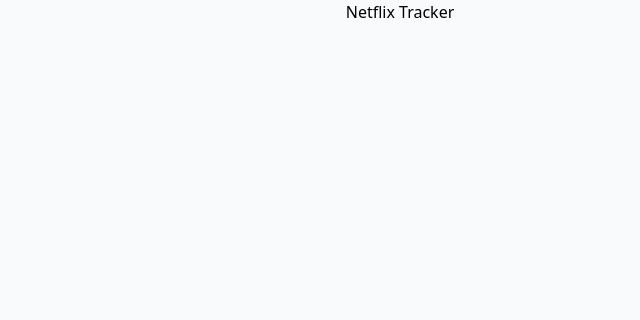
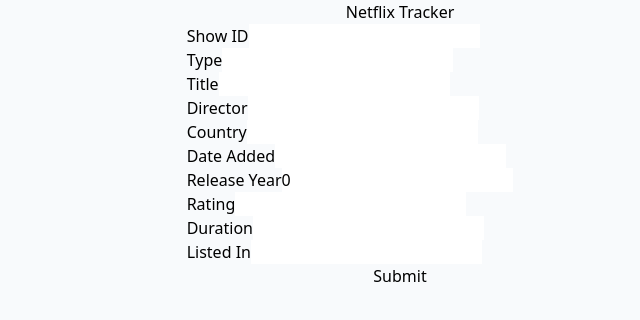
Before and after one commit to drewwdev/NetflixTracker, a React (Vite) app in the folder ClientApp/: page /Media/update/1 in a window 1280 px wide. Before the commit this address had no page. Shown: the top 320 px of the page, without its empty margins (240-880 px from the left). Built offline with nearby package versions, Linux system fonts and the light colour scheme; no server answers.

Commit message:
update is working

```diff
--- a/ClientApp/src/App.tsx
+++ b/ClientApp/src/App.tsx
@@ -1,16 +1,22 @@
 import React from 'react'
-import { BrowserRouter, Route, Routes } from 'react-router-dom'
-import CreateNewMedia from './components/CreateNewMedia'
-import MediaList from './components/MediaList'
+import { BrowserRouter, Link, Route, Routes } from 'react-router-dom'
+import CreateNewMedia from './pages/CreateNewMedia'
+import GetMediaList from './pages/GetMediaList'
+import GetSingleMedia from './pages/GetSingleMedia'
+import UpdateSingleMedia from './pages/UpdateSingleMedia'
 
 export function App() {
   return (
     <BrowserRouter>
       <div className="flex flex-col items-center h-screen bg-slate-50">
-        <h1>Netflix Tracker</h1>
+        <Link to="/">
+          <h1>Netflix Tracker</h1>
+        </Link>
         <Routes>
-          <Route path="/" element={<MediaList />} />
-          <Route path="/CreateNewMedia" element={<CreateNewMedia />} />
+          <Route path="/" element={<GetMediaList />} />
+          <Route path="/Media/create" element={<CreateNewMedia />} />
+          <Route path="/Media/:id" element={<GetSingleMedia />} />
+          <Route path="/Media/update/:id" element={<UpdateSingleMedia />} />
         </Routes>
       </div>
     </BrowserRouter>
--- a/ClientApp/src/components/MediaList.tsx
+++ b/ClientApp/src/pages/GetMediaList.tsx
@@ -3,7 +3,7 @@
 import { Link } from 'react-router-dom'
 import { MediaType } from '../types'
 
-function MediaList() {
+function GetMediaList() {
   const { data: Media = [] } = useQuery<MediaType[]>(
     'media',
     async function () {
@@ -33,6 +33,10 @@
           {Media.map(function (Media: MediaType) {
             return (
               <tr key={Media.id}>
+                <Link
+                  to={`/Media/${Media.id}`}
+                  className="flex-col justify-center"
+                >
                   <td>{Media.showId}</td>
                   <td>{Media.type}</td>
                   <td>{Media.title}</td>
@@ -43,12 +47,7 @@
                   <td>{Media.rating}</td>
                   <td>{Media.duration}</td>
                   <td>{Media.listedIn}</td>
-                <td>
-                  <button className="px-12">Update</button>
-                </td>
-                <td>
-                  <button>Delete</button>
-                </td>
+                </Link>
               </tr>
             )
           })}
@@ -58,4 +57,4 @@
   )
 }
 
-export default MediaList
+export default GetMediaList
--- /dev/null
+++ b/ClientApp/src/pages/GetSingleMedia.tsx
@@ -0,0 +1,92 @@
+import React from 'react'
+import { useQuery } from 'react-query'
+import { useParams } from 'react-router'
+import { Link, useNavigate } from 'react-router-dom'
+import { MediaType } from '../types'
+
+async function loadOneEntry(id: string | undefined) {
+  const response = await fetch(`/api/Media/${id}`)
+  if (response.ok) {
+    return response.json()
+  } else {
+    throw await response.json()
+  }
+}
+
+function GetSingleMedia() {
+  const navigate = useNavigate()
+
+  async function handleDelete(event: React.MouseEvent<HTMLButtonElement>) {
+    event.preventDefault()
+
+    const response = await fetch(`/api/Media/${id}`, {
+      method: 'DELETE',
+      headers: { 'content-type': 'application/json' },
+    })
+    if (response.status === 200 || response.status === 204) {
+      navigate('/')
+    }
+  }
+
+  const nullMediaType: MediaType = {
+    id: 0,
+    showId: '',
+    type: '',
+    title: '',
+    director: '',
+    country: '',
+    dateAdded: '',
+    releaseYear: 0,
+    rating: '',
+    duration: '',
+    listedIn: '',
+  }
+
+  const { id } = useParams<{ id: string }>()
+
+  const { data: Media = nullMediaType } = useQuery<MediaType>(
+    ['one-media-entry', id],
+    () => loadOneEntry(id)
+  )
+
+  return (
+    <table className="flex-col justify-center">
+      <tbody>
+        <tr>
+          <th>Show Id</th>
+          <th>Type</th>
+          <th>Title</th>
+          <th>Director</th>
+          <th>Country</th>
+          <th>Date Added</th>
+          <th>Release Year</th>
+          <th>Rating</th>
+          <th>Duration</th>
+          <th>Listed In</th>
+        </tr>
+        <tr key={Media.id}>
+          <td>{Media.showId}</td>
+          <td>{Media.type}</td>
+          <td>{Media.title}</td>
+          <td>{Media.director}</td>
+          <td>{Media.country}</td>
+          <td>{new Date(Media.dateAdded).toLocaleString()}</td>
+          <td>{Media.releaseYear}</td>
+          <td>{Media.rating}</td>
+          <td>{Media.duration}</td>
+          <td>{Media.listedIn}</td>
+          <td>
+            <Link to={`/Media/update/${Media.id}`} className="px-12">
+              Update
+            </Link>
+          </td>
+          <td>
+            <button onClick={handleDelete}>Delete</button>
+          </td>
+        </tr>
+      </tbody>
+    </table>
+  )
+}
+
+export default GetSingleMedia
--- /dev/null
+++ b/ClientApp/src/pages/UpdateSingleMedia.tsx
@@ -0,0 +1,168 @@
+import React, { useState } from 'react'
+import { useMutation, useQuery } from 'react-query'
+import { useNavigate, useParams } from 'react-router-dom'
+import { MediaType } from '../types'
+
+async function loadOneEntry(id: string | undefined) {
+  const response = await fetch(`/api/Media/${id}`)
+  if (response.ok) {
+    return response.json()
+  } else {
+    throw await response.json()
+  }
+}
+
+async function submitUpdatedMedia(meditToUpdate: MediaType) {
+  const response = await fetch(`/api/Media/${meditToUpdate.id}`, {
+    method: 'PUT',
+    headers: { 'content-type': 'application/json' },
+    body: JSON.stringify(meditToUpdate),
+  })
+
+  return response.json()
+}
+
+export function UpdateSingleMedia() {
+  const navigate = useNavigate()
+  const { id } = useParams<{ id: string }>()
+
+  useQuery<MediaType>(['one-media-entry', id], () => loadOneEntry(id), {
+    onSuccess: function (data) {
+      setMedia(data)
+    },
+  })
+
+  const [media, setMedia] = useState<MediaType>({
+    showId: '',
+    type: '',
+    title: '',
+    director: '',
+    country: '',
+    dateAdded: '',
+    releaseYear: 0,
+    rating: '',
+    duration: '',
+    listedIn: '',
+  })
+
+  const updateMedia = useMutation(submitUpdatedMedia, {
+    onSuccess: function () {
+      navigate('/')
+    },
+  })
+
+  function handleOnTextChange(event: React.ChangeEvent<HTMLInputElement>) {
+    const value = event.target.value
+    const fieldName = event.target.name
+
+    const updatedMedia = { ...media, [fieldName]: value }
+
+    setMedia(updatedMedia)
+  }
+
+  function handleFormSubmit(event: React.FormEvent<HTMLButtonElement>) {
+    event.preventDefault()
+
+    updateMedia.mutate(media)
+  }
+
+  return (
+    <div className="flex flex-col w-1/3">
+      <div className="flex">
+        <label htmlFor="showId">Show ID</label>
+        <input
+          type="text"
+          name="showId"
+          value={media.showId}
+          onChange={handleOnTextChange}
+        />
+      </div>
+      <div className="flex">
+        <label htmlFor="type">Type</label>
+        <input
+          type="text"
+          name="type"
+          value={media.type}
+          onChange={handleOnTextChange}
+        />
+      </div>
+      <div className="flex">
+        <label htmlFor="title">Title</label>
+        <input
+          type="text"
+          name="title"
+          value={media.title}
+          onChange={handleOnTextChange}
+        />
+      </div>
+      <div className="flex">
+        <label htmlFor="director">Director</label>
+        <input
+          type="text"
+          name="director"
+          value={media.director}
+          onChange={handleOnTextChange}
+        />
+      </div>
+      <div className="flex">
+        <label htmlFor="country">Country</label>
+        <input
+          type="text"
+          name="country"
+          value={media.country}
+          onChange={handleOnTextChange}
+        />
+      </div>
+      <div className="flex">
+        <label htmlFor="dateAdded">Date Added</label>
+        <input
+          type="text"
+          name="dateAdded"
+          value={media.dateAdded}
+          onChange={handleOnTextChange}
+        />
+      </div>
+      <div className="flex">
+        <label htmlFor="releaseYear">Release Year</label>
+        <input
+          type="number"
+          name="releaseYear"
+          value={media.releaseYear}
+          onChange={(e) => {
+            setMedia({ ...media, releaseYear: parseInt(e.target.value) })
+          }}
+        />
+      </div>
+      <div className="flex">
+        <label htmlFor="rating">Rating</label>
+        <input
+          type="text"
+          name="rating"
+          value={media.rating}
+          onChange={handleOnTextChange}
+        />
+      </div>
+      <div className="flex">
+        <label htmlFor="duration">Duration</label>
+        <input
+          type="text"
+          name="duration"
+          value={media.duration}
+          onChange={handleOnTextChange}
+        />
+      </div>
+      <div className="flex">
+        <label htmlFor="listedIn">Listed In</label>
+        <input
+          type="text"
+          name="listedIn"
+          value={media.listedIn}
+          onChange={handleOnTextChange}
+        />
+      </div>
+      <button onClick={handleFormSubmit}>Submit</button>
+    </div>
+  )
+}
+
+export default UpdateSingleMedia
```
Also changed, not shown: ClientApp/src/pages/CreateNewMedia.tsx (renamed from ClientApp/src/components/CreateNewMedia.tsx). Lines whose indentation alone changed are shown as unchanged.
